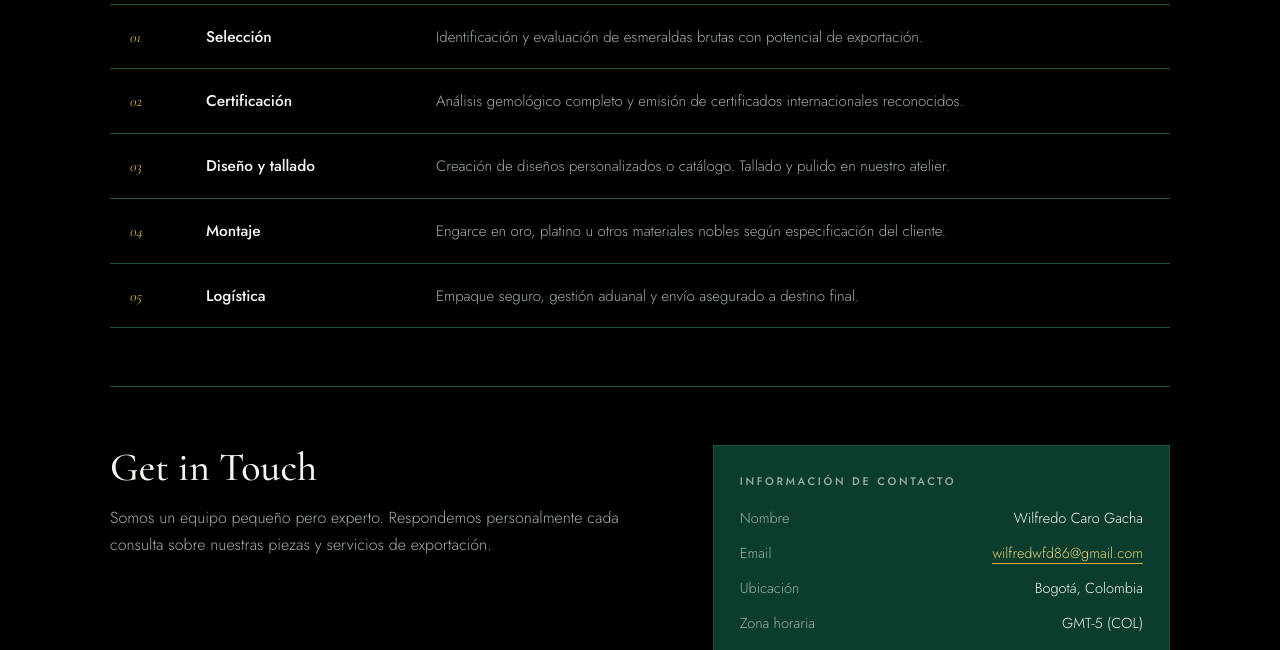
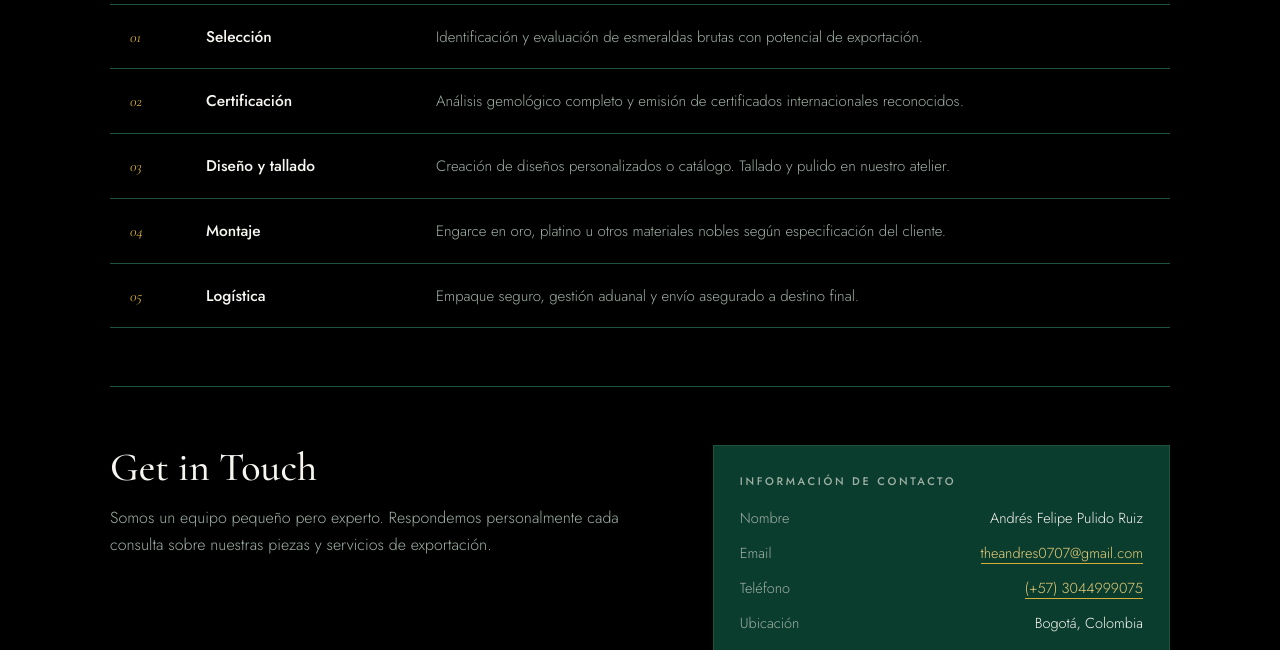
Before and after one commit to BTCWFD/apre, a plain HTML site: page index.html in a window 1280 px wide. Shown: the part 2649-3299 px from the top of the page. Drawn offline with nearby package versions, Linux system fonts and the light colour scheme.

Commit message:
Actualizar contacto a Andrés Felipe Pulido Ruiz

```diff
--- a/index.html
+++ b/index.html
@@ -377,7 +377,7 @@
     <div class="team">
       <div class="member reveal" data-cursor-label="Fundador">
         <span class="part">Dirección</span>
-        <h3 class="who">Wilfredo Caro</h3>
+        <h3 class="who">Andrés Felipe Pulido Ruiz</h3>
         <p class="role">Fundador y <b><span lang="es">Director Creativo</span><span lang="en">Expert</span></b></p>
       </div>
       <div class="member reveal" data-cursor-label="TBD">
@@ -490,11 +490,15 @@
         <div class="kv">
           <div>
             <span>Nombre</span>
-            <span>Wilfredo Caro Gacha</span>
+            <span>Andrés Felipe Pulido Ruiz</span>
           </div>
           <div>
             <span>Email</span>
-            <span><a href="mailto:wilfredwfd86@gmail.com">wilfredwfd86@gmail.com</a></span>
+            <span><a href="mailto:theandres0707@gmail.com">theandres0707@gmail.com</a></span>
+          </div>
+          <div>
+            <span>Teléfono</span>
+            <span><a href="tel:+573044999075">(+57) 3044999075</a></span>
           </div>
           <div>
             <span>Ubicación</span>
```
Also changed, not shown: 1 other file.
